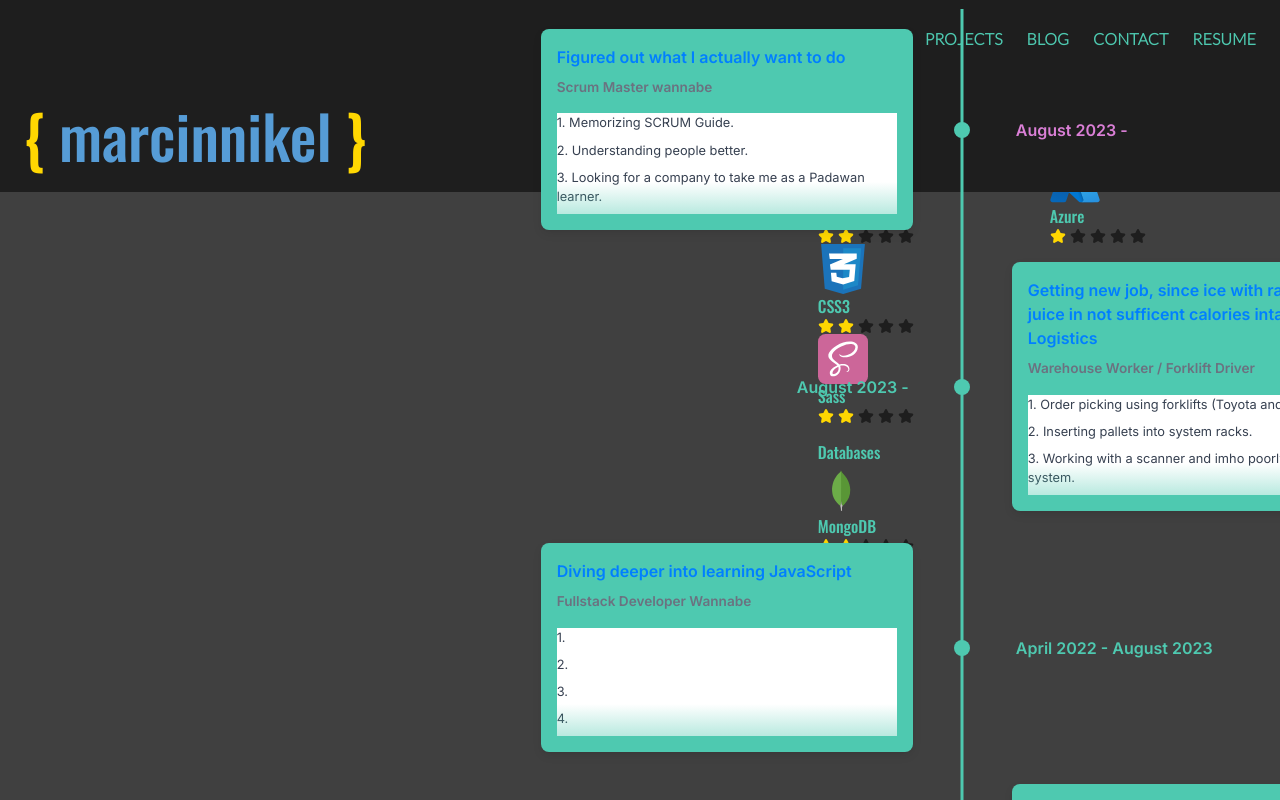
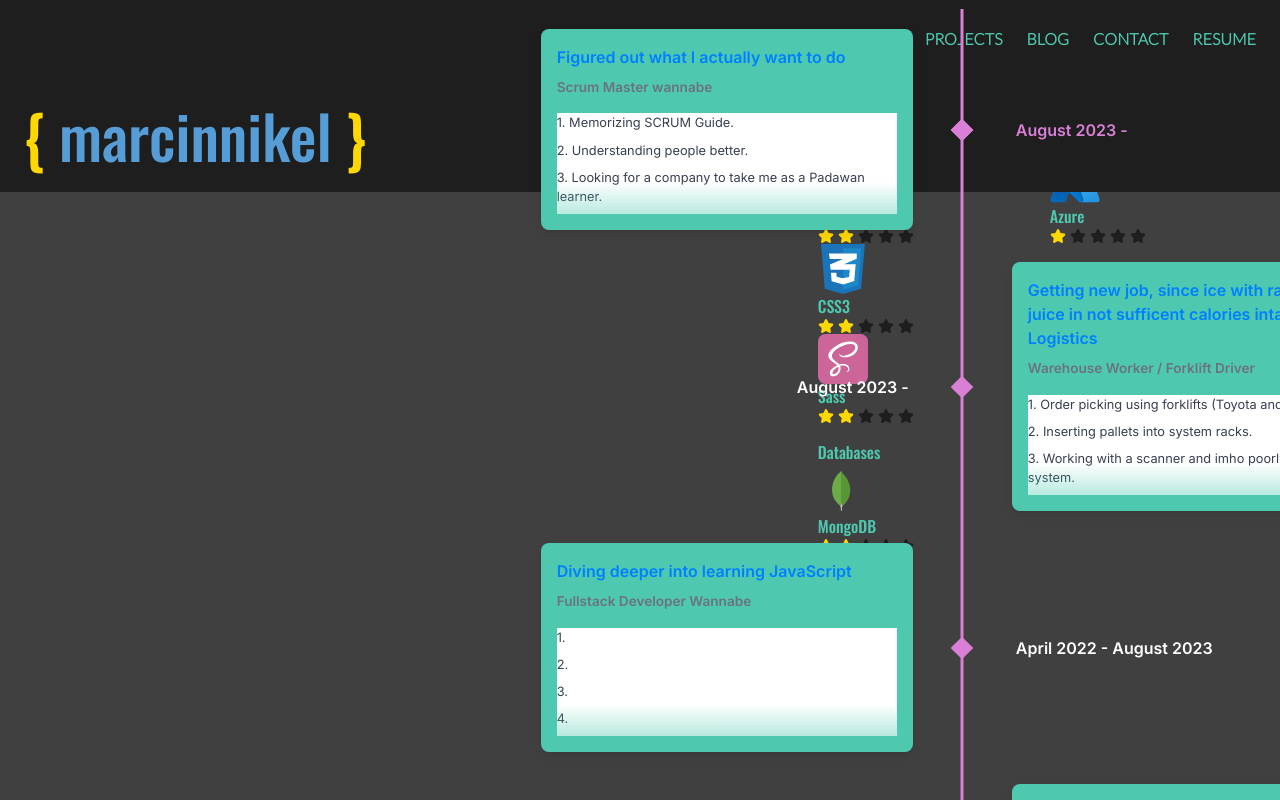
Before and after one commit to mnikel/mysite, a Next.js app in the folder my-site/: page /home in a window 1280 px wide. Both pictures are taken after a click on the button "Toggle Timeline". Shown: the part 1311-2111 px from the top of the page. Built offline with nearby package versions, Linux system fonts and the light colour scheme.

Commit message:
added some props to Chrono

```diff
--- a/my-site/src/components/ResumeTimeline/ResumeTimeline.tsx
+++ b/my-site/src/components/ResumeTimeline/ResumeTimeline.tsx
@@ -9,16 +9,19 @@ const ResumeTimeline = () => {
       <Chrono
         items={ResumeData}
         theme={{
-          primary: '#4EC9B0',
-          secondary: "fff",
+          primary: '#DA7FD6',
+          secondary: "yelllow",
           cardBgColor: '#4EC9B0',
-          titleColor: '#4EC9B0',
+          titleColor: '#fff',
           titleColorActive: '#DA7FD6',        }}
         mode="VERTICAL_ALTERNATING"
         slideShow={true}
-        scrollable
+        scrollable={{ scrollbar: true }}
         enableOutline
-      />
+        cardHeight={100}
+        slideItemDuration={3000}
+        timelinePointShape={"diamond"}
+/>
     </div>
   );
 };
```
